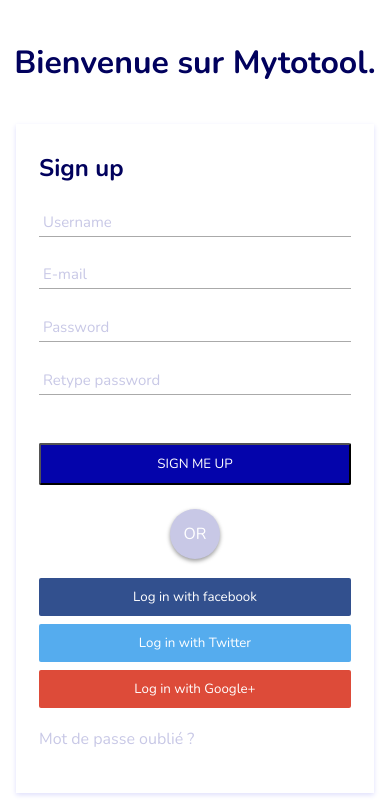
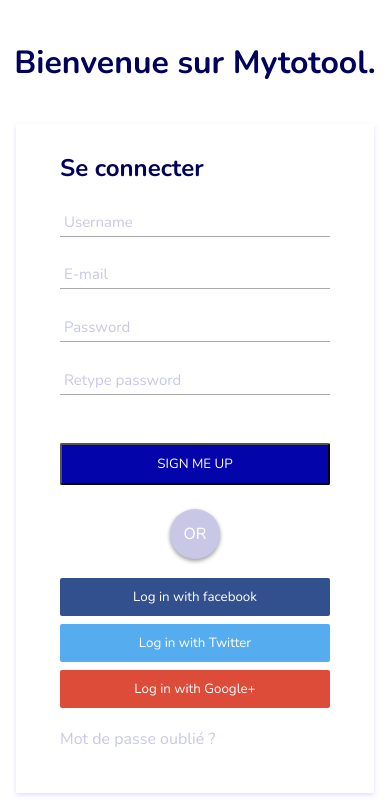
Before and after one commit to Nemamiah/todolist, a PHP site: page /connect.html in a window 390 px wide. Shown: the part 59-860 px from the top of the page. Run offline with PHP 8.4, Linux system fonts and the light colour scheme.

Commit message:
responsiveConnectOKresteJS

```diff
--- a/base.css
+++ b/base.css
@@ -247,6 +247,10 @@
     width:45vw
 }
 
+.w270{
+    width: 270px;
+}
+
 
 .mw75p{
     max-width: 75px;
--- a/connect.html
+++ b/connect.html
@@ -89,8 +89,8 @@
 
     <main class="bsd scrollerLog flex mlr2 flexCol spaceA flexC alignC mainLog">
       <section class="flex alignC sectionLog">
-        <article class="card mtb2 mlr2 flex flexCol spaceA flexC">
-          <h2>Sign up</h2>
+        <article class="w270 mtb2 mlr2 flex flexCol spaceA flexC">
+          <h2>Se connecter</h2>
 
           <input
             class="plr15 prb10 mtb1"
@@ -125,9 +125,11 @@
           />
         </article>
 
-        <article class="or mtb2 flex flexCol spaceA alignC flexC mlr2 ">OR</article>
+        <article class="or mtb2 flex flexCol spaceA alignC flexC mlr2">
+          OR
+        </article>
 
-        <article class="card mtb2 mlr2 flex flexCol spaceA flexC">
+        <article class=" w270 mtb2 mlr2 flex flexCol spaceA flexC">
           <button class="social-signin facebook ptb10 plr15 mtb1">
             Log in with facebook
           </button>
--- a/query.css
+++ b/query.css
@@ -45,9 +45,7 @@
         padding-bottom:5vw;
     }
 
-    .card{
-        width:40vw;
-    }
+
 }
 
 @media screen and (max-width:500px){
@@ -87,8 +85,6 @@
         padding-bottom:5vw;
     }
 
-    .card{
-        width:80vw;
-    }
+
 
 }
```
Also changed, not shown: connectMain.css (+4 -3 lines).
